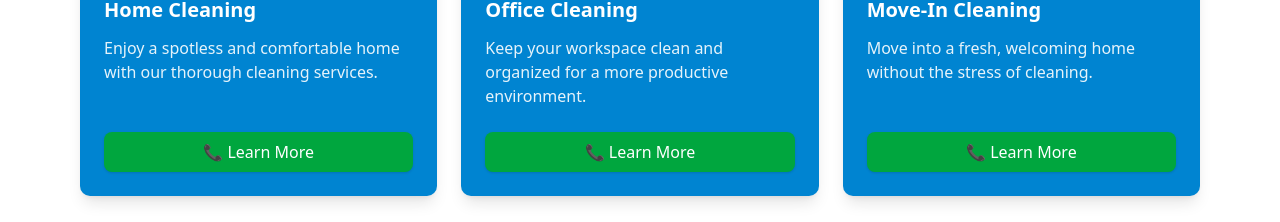
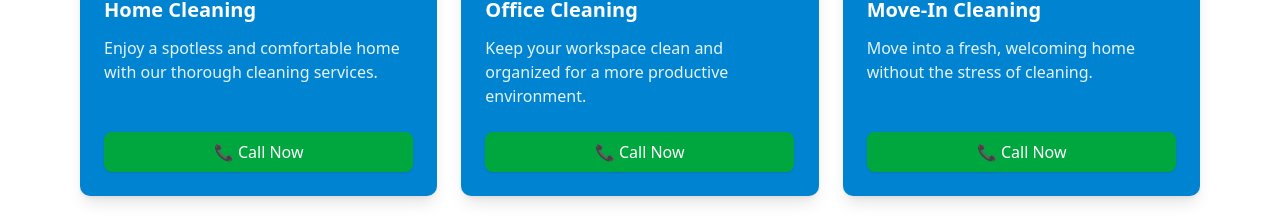
Before and after one commit to JuniorCesarMarques/cleaning-service, a Next.js app: page / in a window 1280 px wide. Shown: the part 1280-1502 px from the top of the page. Built offline with nearby package versions, Linux system fonts and the light colour scheme.

Commit message:
telefone adicionado ao button

```diff
--- a/components/Button.tsx
+++ b/components/Button.tsx
@@ -1,7 +1,23 @@
 export default function Button() {
-    return (
-        <button className="flex items-center justify-center gap-2 bg-green-600 hover:bg-green-700 transition px-5 py-2 rounded-md text-white font-medium shadow w-full md:w-auto">
-                📞 Learn More
-        </button>
-    )
+  return (
+    <>
+      <a
+        href="tel:+15086657196"
+        className="flex items-center justify-center gap-2 bg-green-600 hover:bg-green-700 transition px-5 py-2 rounded-md text-white font-medium shadow w-full md:w-auto animate-[pulse-scale_1.5s_ease-in-out_infinite]"
+      >
+        📞 Call Now
+      </a>
+
+      <style jsx>{`
+        @keyframes pulse-scale {
+          0%, 100% {
+            transform: scale(1);
+          }
+          50% {
+            transform: scale(1.1);
+          }
+        }
+      `}</style>
+    </>
+  );
 }
```
